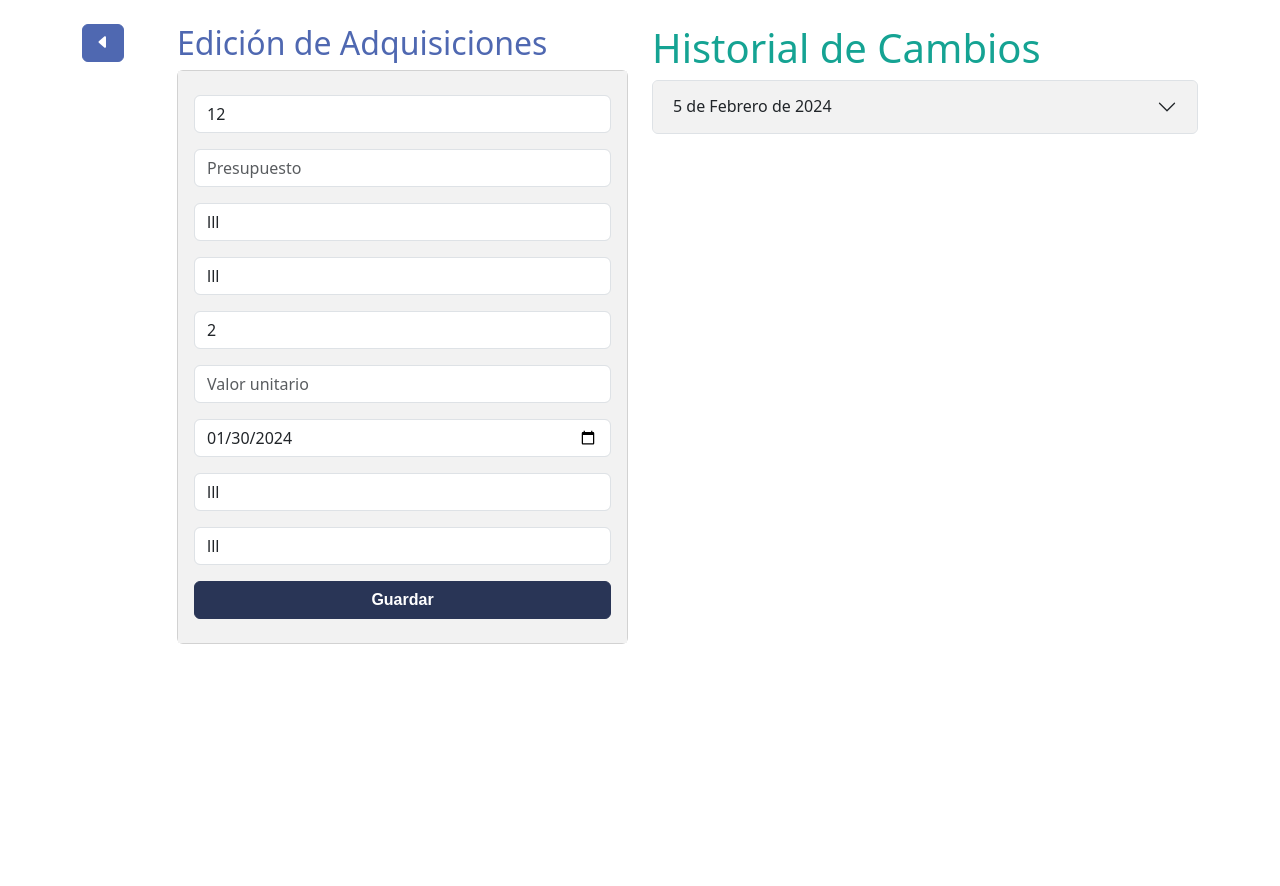
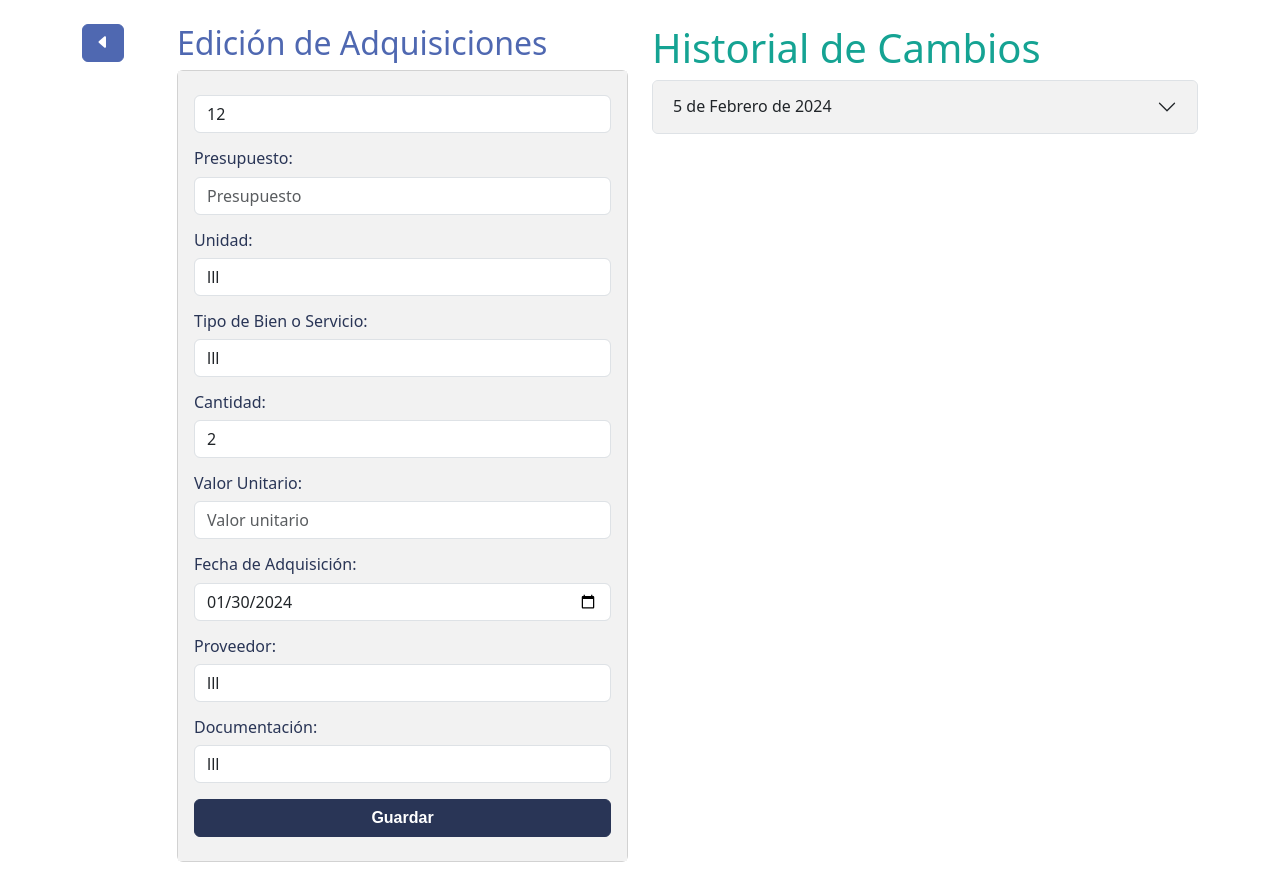
Before and after one commit to diegogue88/ADRESPruebaTecnica, a Django app: page /editarRegistro/12 in a window 1280 px wide. Shown: the part 61-947 px from the top of the page. Before the commit the page ends 800 px from the top, so only its background shows below. Run offline with Django 5.2, Linux system fonts and the light colour scheme; data comes from the database, SQL or seed files in the repository.

Commit message:
Update editarRegistro.html
Títulos en el card para que se vea que campo se está editando

```diff
--- a/Adres/Adquisiciones/Servicios/templates/editarRegistro.html
+++ b/Adres/Adquisiciones/Servicios/templates/editarRegistro.html
@@ -26,28 +26,36 @@
                         <input type="text" id="txtid" name="txtid" value="{{registro.idRegistro}}" class="form-control" placeholder="Presupuesto" minlength="3" maxlength="50" required readonly>
                     </div>
                     <div class="form-group py-2">
+                        <h6>Presupuesto:</h6>
                         <input type="number" id="txtPresupuesto" name="txtPresupuesto" value="{{registro.Presupuesto.amount}}" class="form-control" placeholder="Presupuesto" minlength="3" maxlength="50" required>
                     </div>
                     <div class="form-group py-2">
+                        <h6>Unidad:</h6>
                         <input type="text" id="txtUnidad" name="txtUnidad" value="{{registro.Unidad}}" class="form-control" placeholder="Unidad" minlength="3" maxlength="50" required>
                     </div>
                     <div class="form-group py-2">
+                        <h6>Tipo de Bien o Servicio:</h6>
                         <input type="text" id="txtTipo" name="txtTipo" value="{{registro.Tipo}}" class="form-control" placeholder="Tipo de bien o servicio" minlength="3" maxlength="100" required>
                     </div>
                     <div class="form-group py-2">
+                        <h6>Cantidad:</h6>
                         <input type="number" id="txtCantidad" name="txtCantidad" value="{{registro.Cantidad}}" class="form-control" placeholder="Cantidad" minlength="1" maxlength="50" required>
                     </div>
                     <div class="form-group py-2">
+                        <h6>Valor Unitario:</h6>
                         <input type="number" id="txtValorUnitario" name="txtValorUnitario" value="{{registro.ValorUnitario.amount}}" class="form-control" placeholder="Valor unitario" minlength="3" maxlength="13" required>
                     </div>
                     <div class="form-group py-2">
+                        <h6>Fecha de Adquisición:</h6>
                         <input type="date" id="txtFecha" name="txtFecha" value="{{registro.FechaAdquisicion|date:'Y-m-d'}}" class="form-control" placeholder="Fecha de Adquisición" required>
 
                     </div>
                     <div class="form-group py-2">
+                        <h6>Proveedor:</h6>
                         <input type="text" id="txtProveedor" name="txtProveedor" value="{{registro.Proveedor}}" class="form-control" placeholder="Proveedor" minlength="3" maxlength="50" required>
                     </div>
                     <div class="form-group py-2">
+                        <h6>Documentación:</h6>
                         <input type="text" id="txtDocumentacion" name="txtDocumentacion" value="{{registro.Documentacion}}" class="form-control" placeholder="Documentación" minlength="3" maxlength="50" required>
                     </div>
                     <div class="form-group py-2 d-grid gap-2">
```
